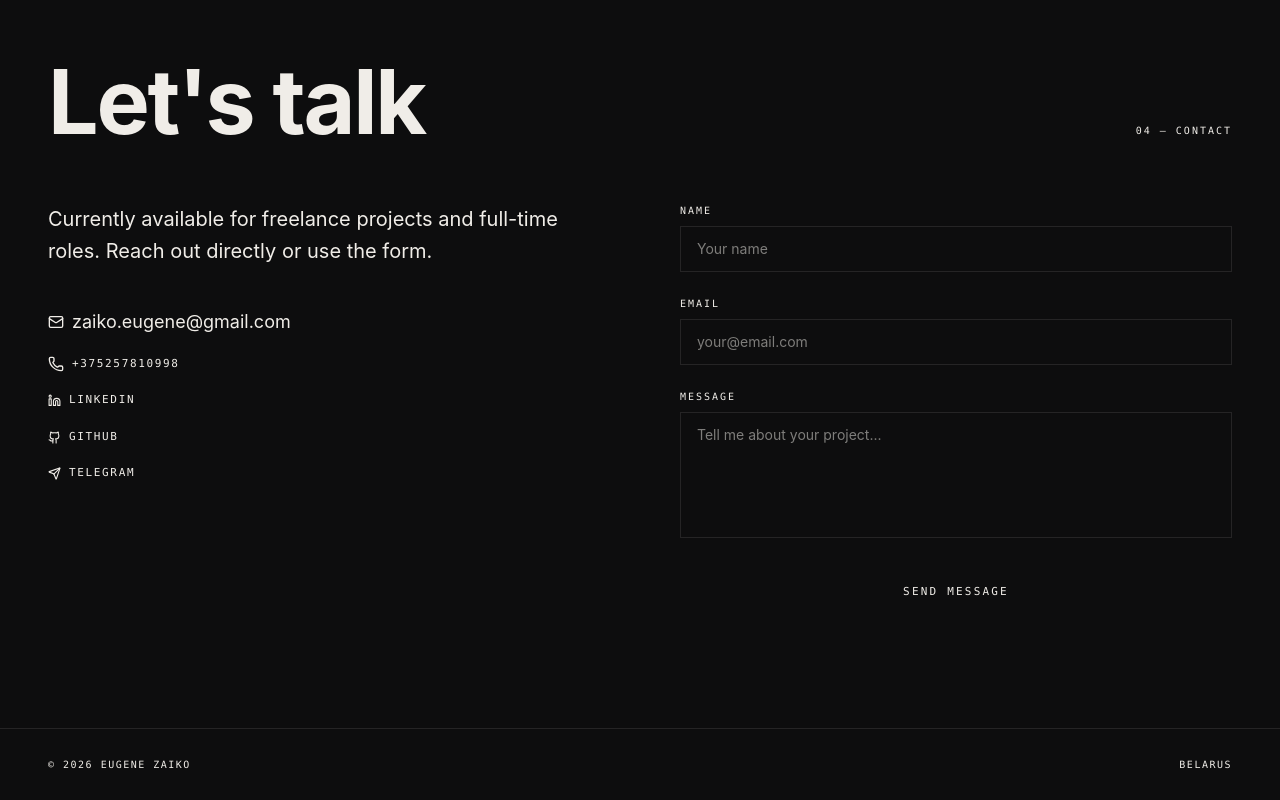
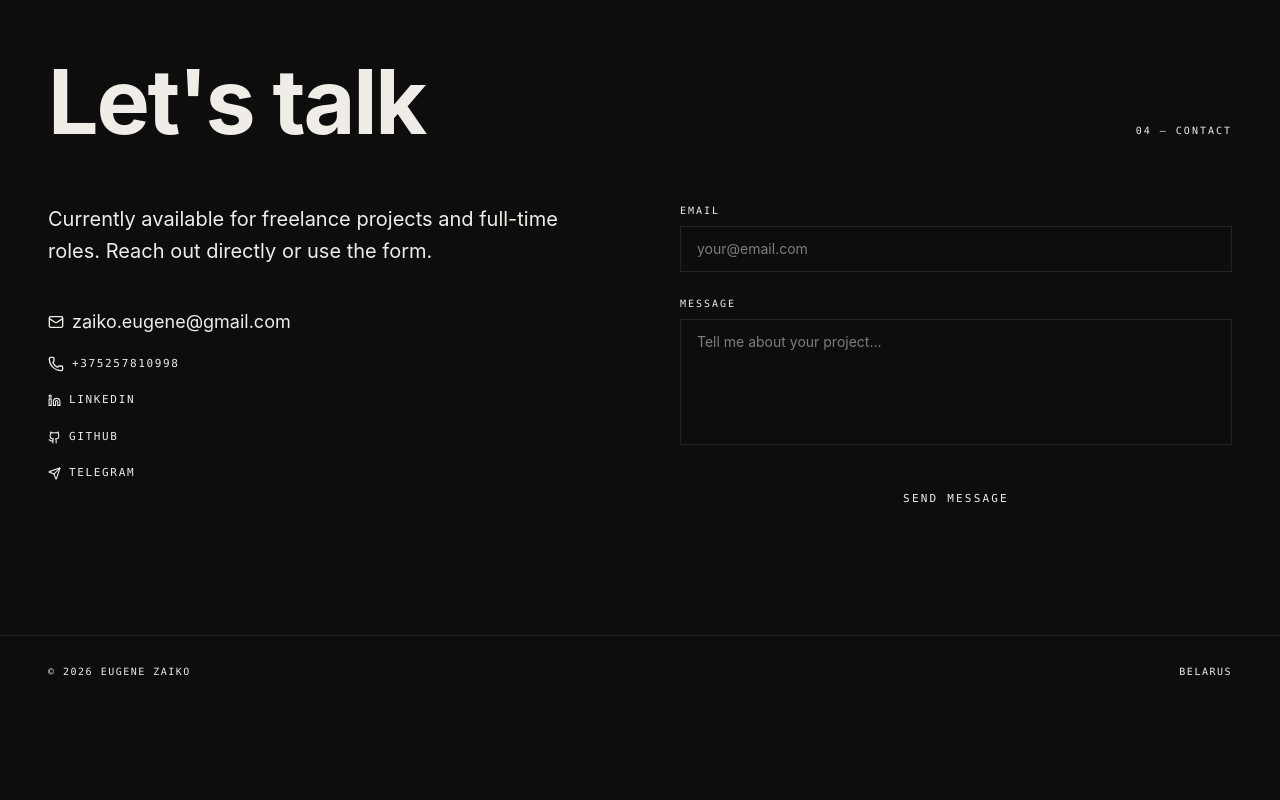
Before and after one commit to rahunak/portfolio-nextjs, a React (Vite) app: page / in a window 1280 px wide. Shown: the part 4041-4841 px from the top of the page. After the commit the page ends 4748 px from the top, so only its background shows below. Built offline with nearby package versions, Linux system fonts and the light colour scheme.

Commit message:
feat:removed Name field from form

```diff
--- a/src/app/Portfolio.tsx
+++ b/src/app/Portfolio.tsx
@@ -120,14 +120,14 @@ const experience = [
   },
 ];
 
-type FormData = { name: string; email: string; message: string };
+type FormData = { email: string; message: string };
 type FormErrors = Partial<FormData>;
 
 export default function Portfolio() {
   const [scrolled, setScrolled] = useState(false);
   const [menuOpen, setMenuOpen] = useState(false);
   const [hoveredProject, setHoveredProject] = useState<string | null>(null);
-  const [formData, setFormData] = useState<FormData>({ name: "", email: "", message: "" });
+  const [formData, setFormData] = useState<FormData>({ email: "", message: "" });
   const [errors, setErrors] = useState<FormErrors>({});
   const [sent, setSent] = useState(false);
 
@@ -149,7 +149,6 @@ export default function Portfolio() {
 
   const validate = (): FormErrors => {
     const errs: FormErrors = {};
-    if (!formData.name.trim()) errs.name = "Name is required";
     if (!formData.email.trim()) errs.email = "Email is required";
     else if (!/^[^\s@]+@[^\s@]+\.[^\s@]+$/.test(formData.email)) errs.email = "Invalid email address";
     if (!formData.message.trim()) errs.message = "Message is required";
@@ -165,7 +164,7 @@ export default function Portfolio() {
     }
     setErrors({});
     setSent(true);
-    setFormData({ name: "", email: "", message: "" });
+    setFormData({ email: "", message: "" });
     setTimeout(() => setSent(false), 4000);
   };
 
@@ -629,28 +628,6 @@ export default function Portfolio() {
             </div>
 
             <form onSubmit={handleSubmit} aria-label="Contact form" noValidate className="space-y-6">
-              {/* Name */}
-              <div>
-                <label htmlFor="contact-name" className="font-mono text-[10px] tracking-[0.2em] uppercase text-muted-foreground block mb-2">
-                  Name
-                </label>
-                <input
-                  id="contact-name"
-                  type="text"
-                  value={formData.name}
-                  onChange={(e) => { setFormData({ ...formData, name: e.target.value }); setErrors({ ...errors, name: undefined }); }}
-                  aria-describedby={errors.name ? "error-name" : undefined}
-                  aria-invalid={!!errors.name}
-                  placeholder="Your name"
-                  className={`w-full bg-transparent px-4 py-3 text-foreground placeholder:text-muted-foreground/40 focus:outline-none transition-colors duration-200 text-sm border ${errors.name ? "border-destructive" : "border-border focus:border-foreground/60"
-                    }`}
-                />
-                {errors.name && (
-                  <p id="error-name" role="alert" className="flex items-center gap-1.5 font-mono text-[10px] text-destructive mt-2">
-                    <AlertCircle size={10} aria-hidden="true" /> {errors.name}
-                  </p>
-                )}
-              </div>
 
               {/* Email */}
               <div>
```
